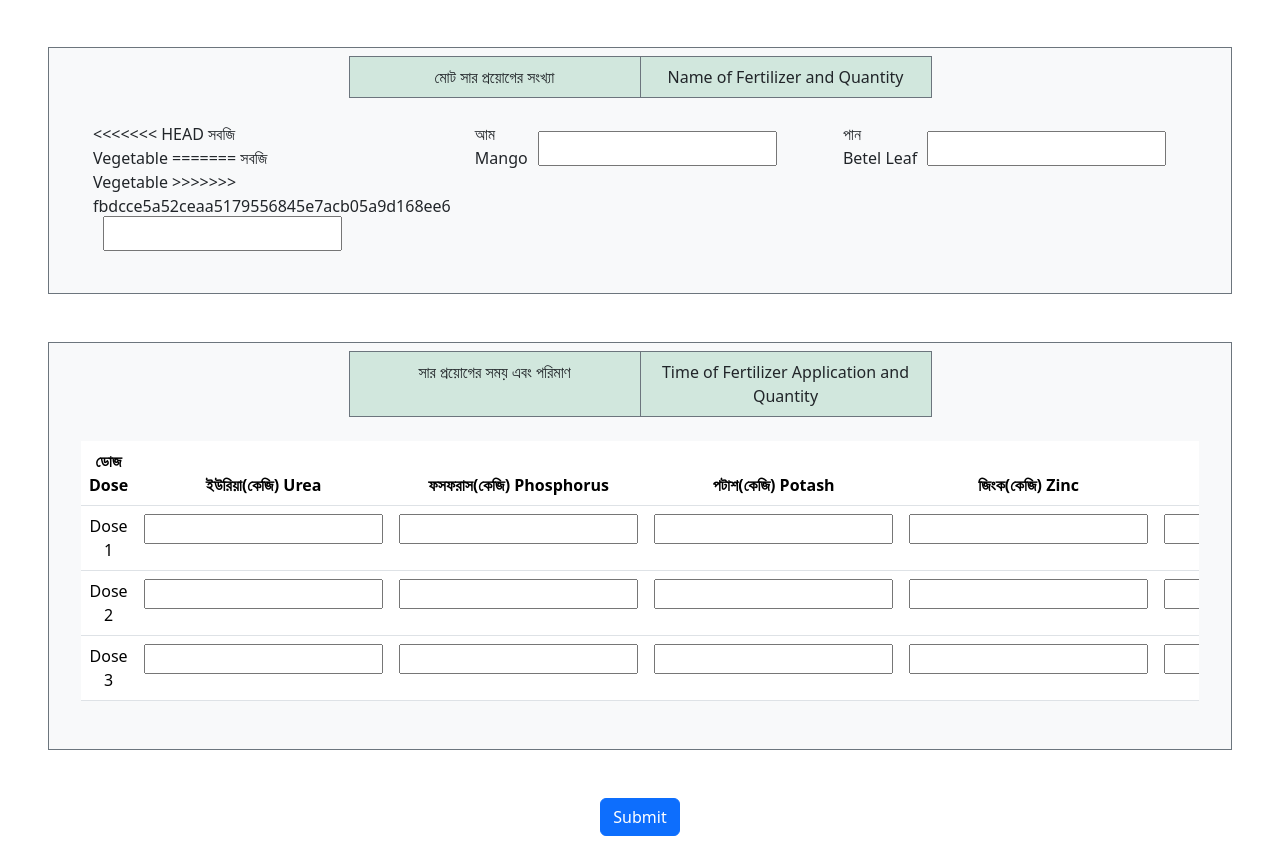
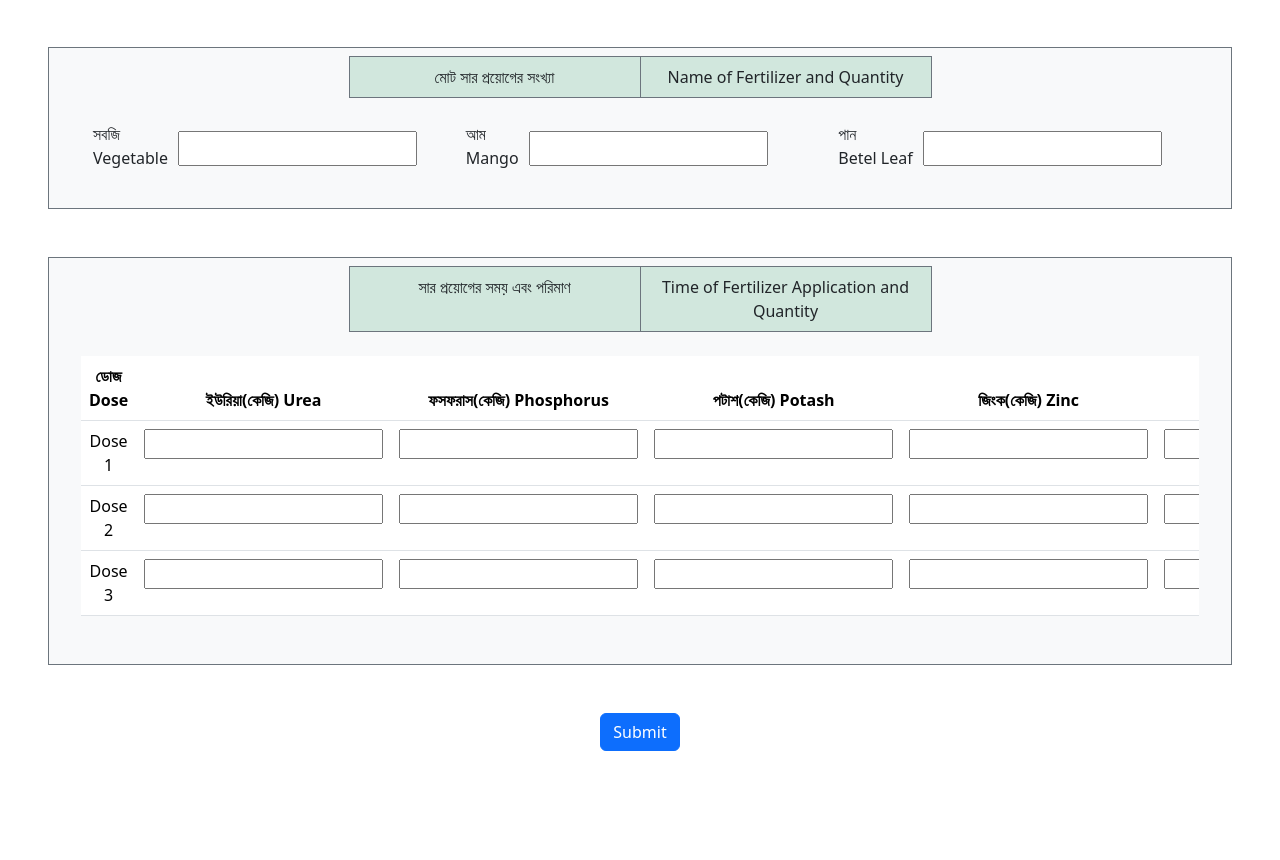
Before and after one commit to zkDhruba/agro-firm-information-forms, an Angular app: page / in a window 1280 px wide. Shown: the part 3961-4821 px from the top of the page. After the commit the page ends 4736 px from the top, so only its background shows below. Built offline with nearby package versions, Linux system fonts and the light colour scheme.

Commit message:
Vegetable typo changed

```diff
--- a/src/app/fertilizer-and-fertilizing/fertilizer-and-fertilizing.component.html
+++ b/src/app/fertilizer-and-fertilizing/fertilizer-and-fertilizing.component.html
@@ -319,13 +319,8 @@
         <div class="row m-4">
             <div id="single-input-field" class="col">
                 <label for="vegetable-apllication-number">
-<<<<<<< HEAD
-                        <span class="mt-2">সবজি<br>
-                            Vegetable</span>
-=======
                     <span class="mt-2">সবজি<br>
                         Vegetable</span>
->>>>>>> fbdcce5a52ceaa5179556845e7acb05a9d168ee6
                 </label>
                 <input class="mt-2 text-box" id="contract-area" type="number" ngModel name="vegetable">
             </div>
```
